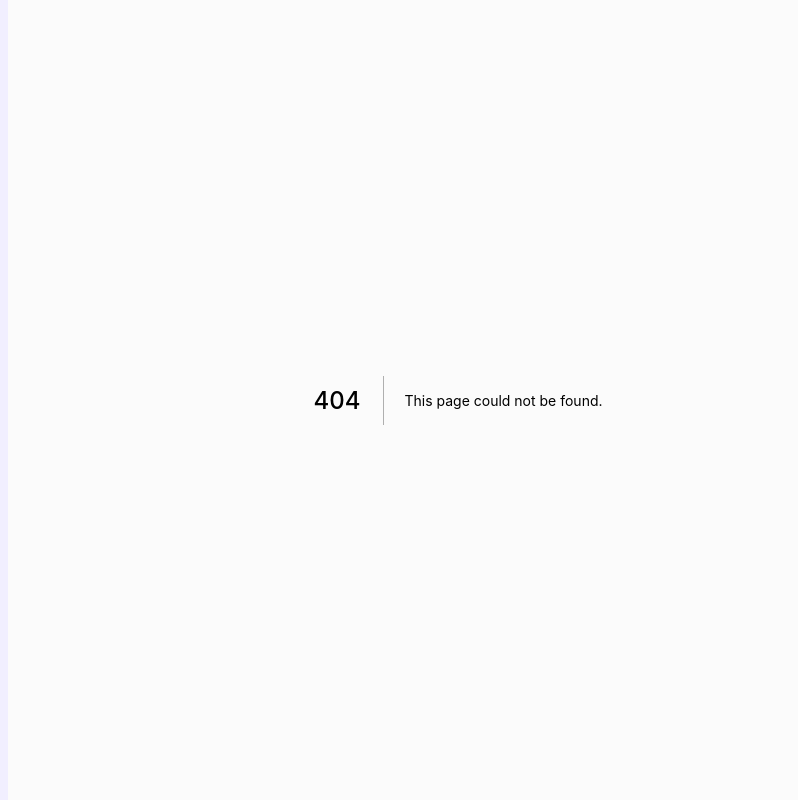
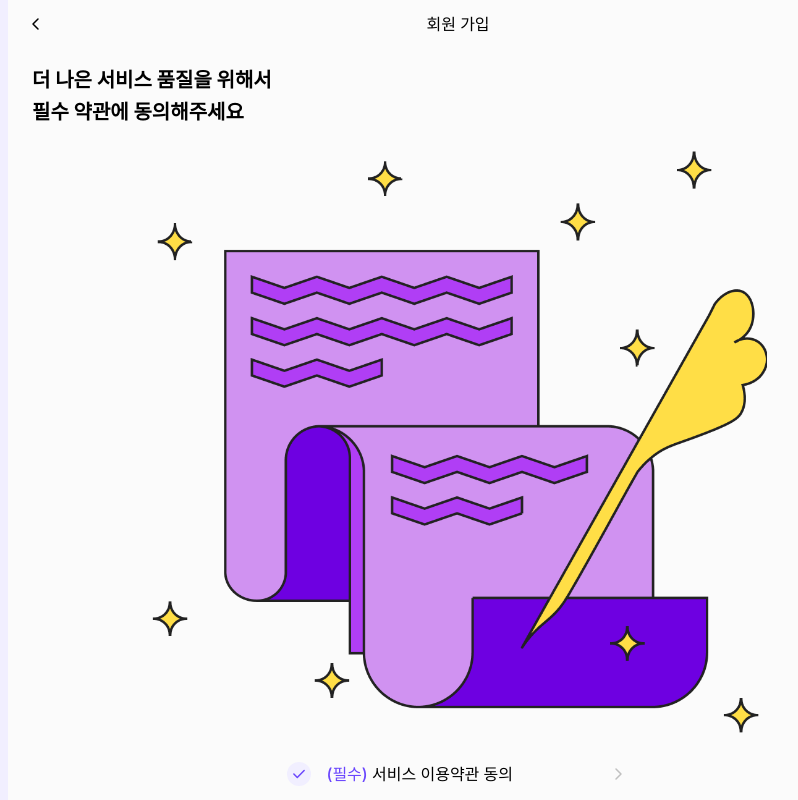
Before and after one commit to TodoMall/TodoMall-Client-V2, a Next.js app: page /signup in a window 1280 px wide. Before the commit this address had no page. Shown: the whole page, without its empty margins (182-980 px from the left). Built offline with nearby package versions, Linux system fonts and the light colour scheme; a web font is replaced by a local one.

Commit message:
Feat: Implement Signup page

```diff
--- a/src/components/global/Header.tsx
+++ b/src/components/global/Header.tsx
@@ -1,4 +1,5 @@
 import styled from '@emotion/styled';
+import COLOR from '@src/common/constants/Colors';
 import { useRouter } from 'next/router';
 import React from 'react';
 import { BackArrowIcon } from '../icons/SystemIcons';
@@ -13,7 +14,9 @@ const Header = ({ isBack = false, text }: HeaderProps) => {
 
   return (
     <Container>
-      <BackArrowIcon onClick={back} isBack={isBack} />
+      <ButtonWrapper>
+        <BackArrowIcon onClick={back} isBack={isBack} />
+      </ButtonWrapper>
       <Title>{text}</Title>
     </Container>
   );
@@ -21,22 +24,30 @@ const Header = ({ isBack = false, text }: HeaderProps) => {
 
 const Container = styled.div`
   width: 100%;
+  height: 3rem;
   position: absolute;
   top: 0;
   left: 0;
   display: flex;
   align-items: center;
   justify-content: space-between;
-  padding: 0 0.5rem;
+  background-color: ${COLOR.BACKGROUND1};
+`;
+
+const ButtonWrapper = styled.div`
+  position: absolute;
+  display: flex;
+  align-items: center;
+  left: 1rem;
 `;
 
 const Title = styled.p`
-  flex-grow: 1;
   width: 100%;
   text-align: center;
-  margin-right: 2.5rem;
-  font-size: 16px;
-  line-height: 24px;
+  font-style: normal;
+  font-weight: 500;
+  font-size: 1rem;
+  line-height: 1.5rem;
 `;
 
 export default Header;
--- a/src/components/icons/SystemIcons.tsx
+++ b/src/components/icons/SystemIcons.tsx
@@ -1,9 +1,9 @@
 import COLOR from '@src/common/constants/Colors';
 
 export const BackArrowIcon = ({ onClick, isBack }: { onClick: () => void; isBack: boolean }) => (
-  <svg width="24" height="24" viewBox="0 0 24 24" fill="none" xmlns="http://www.w3.org/2000/svg" onClick={onClick}>
+  <svg onClick={onClick} width="24" height="24" viewBox="0 0 24 24" fill="none" xmlns="http://www.w3.org/2000/svg">
     <path
-      d="M16 4L8 12L16 20"
+      d="M14 7L9 12L14 17"
       stroke={isBack ? COLOR.BLACK : COLOR.BACKGROUND1}
       stroke-width="1.5"
       stroke-linecap="round"
@@ -11,3 +11,38 @@ export const BackArrowIcon = ({ onClick, isBack }: { onClick: () => void; isBack
     />
   </svg>
 );
+
+export const CheckBoxIcon = ({ onClick, isActive }: { onClick: () => void; isActive: boolean }) => {
+  if (isActive) {
+    return (
+      <svg onClick={onClick} width="24" height="24" viewBox="0 0 24 24" fill="none" xmlns="http://www.w3.org/2000/svg">
+        <circle cx="12" cy="12" r="12" fill={COLOR.PURPLE50} />
+        <path
+          d="M6.85718 11.9999L10.2857 15.4284L17.1429 8.57129"
+          stroke={COLOR.PURPLE500}
+          stroke-width="1.5"
+          stroke-linecap="round"
+          stroke-linejoin="round"
+        />
+      </svg>
+    );
+  }
+  return (
+    <svg onClick={onClick} width="24" height="24" viewBox="0 0 24 24" fill="none" xmlns="http://www.w3.org/2000/svg">
+      <circle cx="12" cy="12" r="12" fill={COLOR.GRAY50} />
+      <path
+        d="M6.85718 11.9999L10.2857 15.4284L17.1429 8.57129"
+        stroke={COLOR.GRAY200}
+        stroke-width="1.5"
+        stroke-linecap="round"
+        stroke-linejoin="round"
+      />
+    </svg>
+  );
+};
+
+export const DetailIcon = ({ onClick }: { onClick: () => void }) => (
+  <svg width="24" height="24" viewBox="0 0 24 24" fill="none" xmlns="http://www.w3.org/2000/svg">
+    <path d="M10 17L15 12L10 7" stroke="#C0C0C0" stroke-width="1.5" stroke-linecap="round" stroke-linejoin="round" />
+  </svg>
+);
--- /dev/null
+++ b/src/pages/signup.tsx
@@ -0,0 +1,148 @@
+import styled from '@emotion/styled';
+import COLOR from '@src/common/constants/Colors';
+import Button from '@src/components/global/Button';
+import Header from '@src/components/global/Header';
+import { CheckBoxIcon, DetailIcon } from '@src/components/icons/SystemIcons';
+import React, { useState } from 'react';
+
+const Signup = () => {
+  const [agreement, setAgreement] = useState({
+    service: true,
+    personal: true,
+  });
+
+  const checkBothAgreement = () => {
+    return agreement.service === true && agreement.personal === true;
+  };
+
+  return (
+    <Container>
+      <Header text="회원 가입" isBack />
+      <SignupHeader>
+        <Title>더 나은 서비스 품질을 위해서</Title>
+        <Title>필수 약관에 동의해주세요</Title>
+      </SignupHeader>
+      <ImageWrapper>
+        <img src="/assets/SignUpImage.png" width="72.5%" />
+      </ImageWrapper>
+      <Footer>
+        <AgreementTable>
+          <AgreementRow>
+            <CheckBoxIcon
+              onClick={() => {
+                setAgreement((prev) => {
+                  let temp = { ...prev };
+                  temp.service = !prev.service;
+                  return temp;
+                });
+              }}
+              isActive={agreement.service}
+            />
+            <RowText>
+              <span>(필수)</span> 서비스 이용약관 동의
+            </RowText>
+            <DetailIcon onClick={() => {}} />
+          </AgreementRow>
+          <Divider />
+          <AgreementRow>
+            <CheckBoxIcon
+              onClick={() => {
+                setAgreement((prev) => {
+                  let temp = { ...prev };
+                  temp.personal = !prev.personal;
+                  return temp;
+                });
+              }}
+              isActive={agreement.personal}
+            />
+            <RowText>
+              <span>(필수)</span> 개인정보 처리방침 동의
+            </RowText>
+            <DetailIcon onClick={() => {}} />
+          </AgreementRow>
+        </AgreementTable>
+        <Button variant={checkBothAgreement() ? 'Primary' : 'Disabled'} size="Large" rounder={false}>
+          동의하기
+        </Button>
+      </Footer>
+    </Container>
+  );
+};
+
+const Container = styled.div`
+  width: 100%;
+  height: 100%;
+  padding: 0 1.5rem;
+  display: flex;
+  flex-direction: column;
+  align-items: center;
+`;
+
+const SignupHeader = styled.div`
+  display: flex;
+  flex-direction: column;
+  justify-content: center;
+  width: 100%;
+  margin-top: 4rem;
+`;
+
+const Title = styled.h3`
+  margin: 0;
+  text-align: left;
+  font-style: normal;
+  font-weight: 700;
+  font-size: 1.25rem;
+  line-height: 2rem;
+`;
+
+const ImageWrapper = styled.div`
+  display: flex;
+  align-items: center;
+  justify-content: center;
+  width: 100%;
+  flex-grow: 1;
+`;
+
+const Footer = styled.div`
+  display: flex;
+  flex-direction: column;
+  justify-content: end;
+  align-items: center;
+  flex-basis: content;
+  padding-bottom: 2rem;
+`;
+
+const AgreementTable = styled.div`
+  width: 100%;
+  flex-grow: 1;
+  margin-bottom: 2.5rem;
+`;
+
+const AgreementRow = styled.div`
+  width: 100%;
+  padding: 1rem 0;
+  display: flex;
+  align-items: center;
+  justify-content: center;
+`;
+
+const Divider = styled.div`
+  margin: 0;
+  height: 1px;
+  background-color: ${COLOR.GRAY50};
+`;
+
+const RowText = styled.p`
+  flex-grow: 1;
+  margin: 0 1rem;
+  font-style: normal;
+  font-weight: 500;
+  font-size: 1rem;
+  line-height: 1.5rem;
+
+  span {
+    color: ${COLOR.PURPLE500};
+  }
+`;
+
+export default Signup;
```
Also changed, not shown: public/assets/SignUpImage.png (added).
